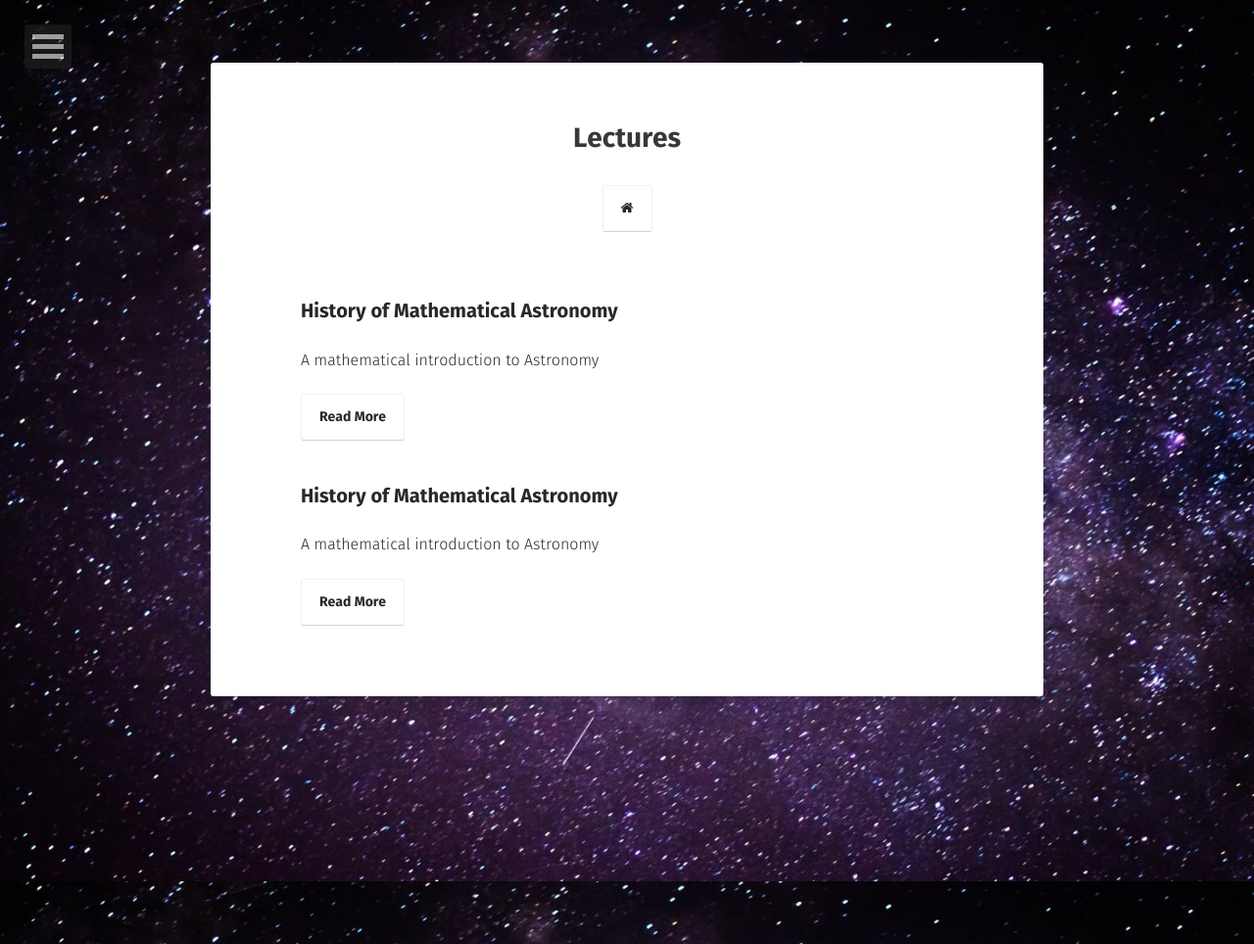
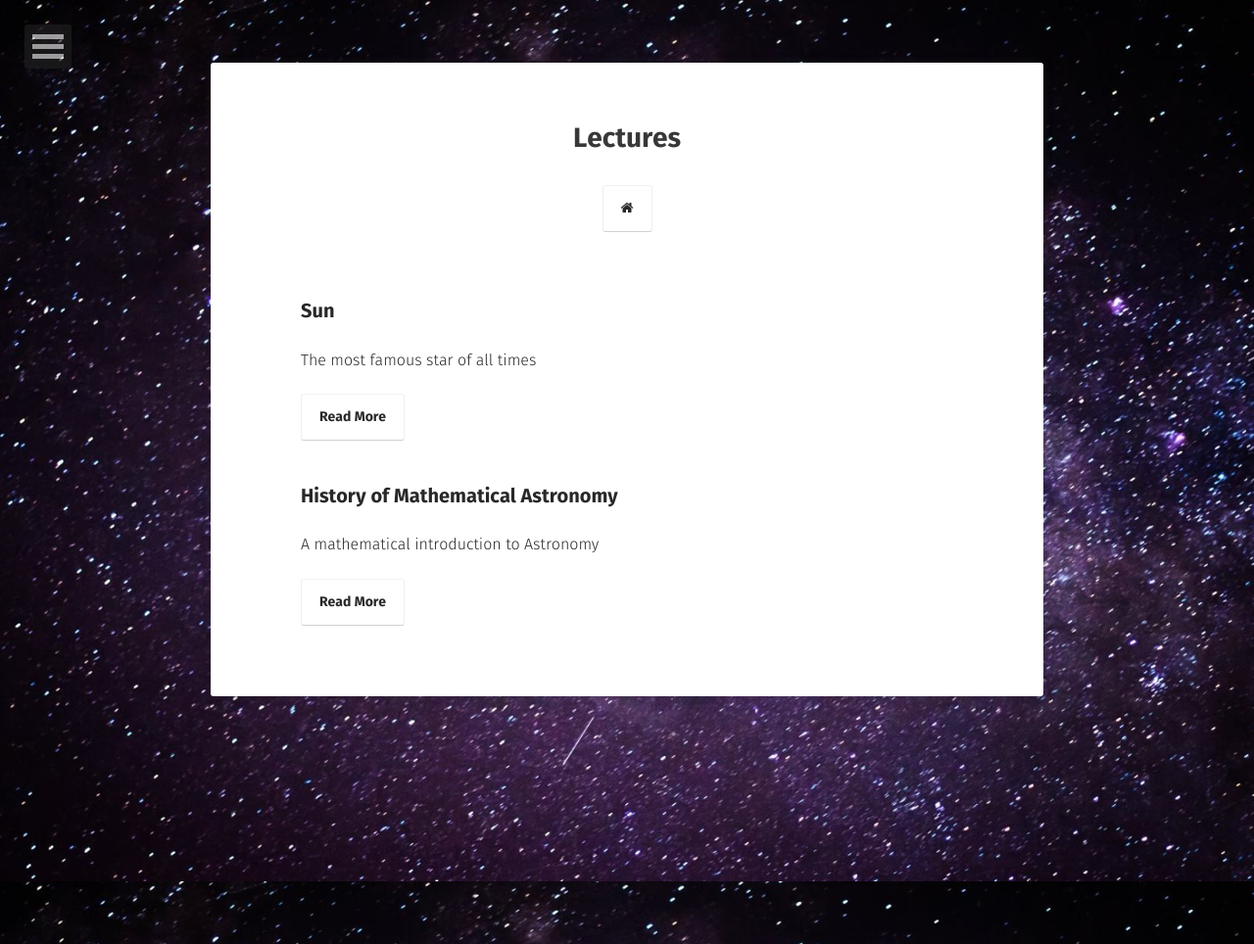
Before and after one commit to chaithu25399/krittika-IITB.github.io, a Jekyll site: the page built from posts/index.md, in a window 1280 px wide. Shown: the whole page at 98% size. Built offline with Jekyll 4.4.1, drawn with Linux system fonts in a browser that asks for light colours; some web fonts are replaced.

Commit message:
lecture fixed

```diff
--- a/_posts/2016-03-27-lecture1.md
+++ b/_posts/2016-03-27-lecture1.md
@@ -1,8 +1,8 @@
 ---
-layout: post
-title:  History of Mathematical Astronomy
-date:   2016-08-05
-excerpt: "A mathematical introduction to Astronomy"
+layout: post-list
+title:  Sun
+date:   2016-09-17
+excerpt: "The most famous star of all times"
 
 category: Krittika
 ---
```
Also changed, not shown: _posts/2016-06-27-Basics.md (+4 -3 lines).
